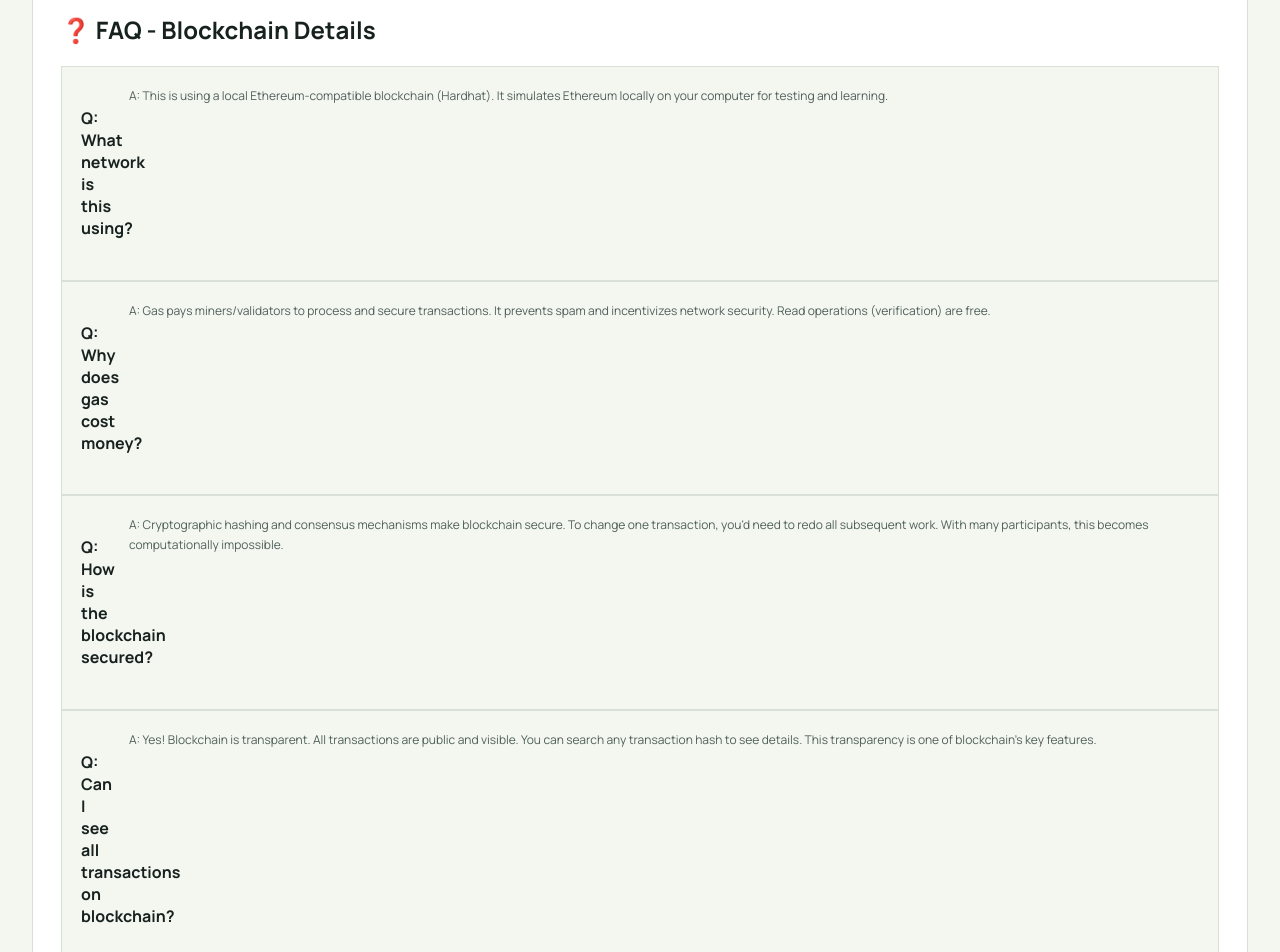
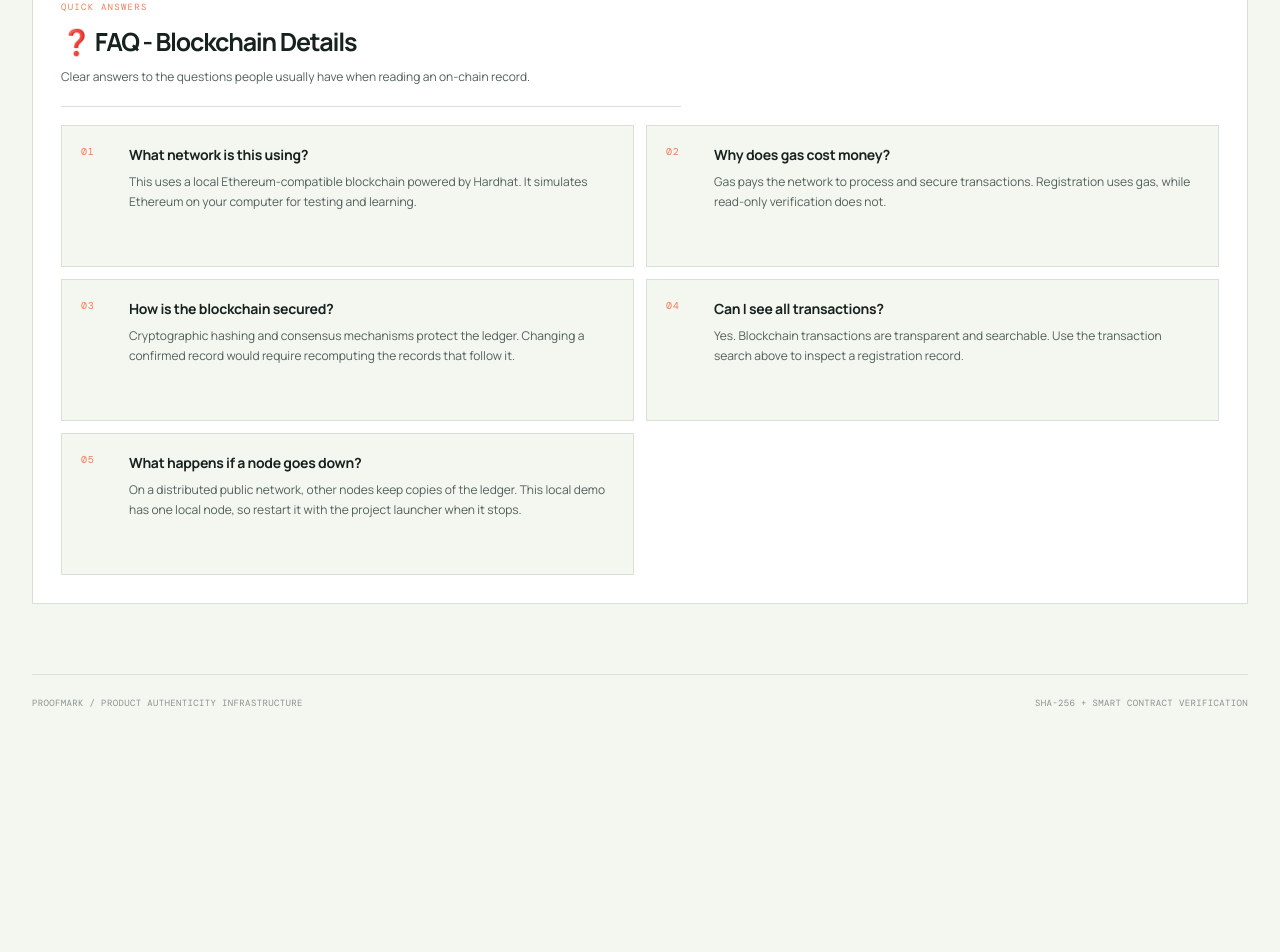
Before and after one commit to Harshal-Bsys27/ProofMark-Product-Authenticity-Blockchain, a React (Create React App) app in the folder proofmark-frontend/: page /blockchain-details in a window 1280 px wide. Shown: the part 420-1372 px from the top of the page. After the commit the page ends 1157 px from the top, so only its background shows below. Built offline with nearby package versions, Linux system fonts and the light colour scheme.

Commit message:
Refactor FAQ section in BlockchainDetails and enhance product verification flow in VerifyProduct

```diff
--- a/proofmark-frontend/src/pages/BlockchainDetails.jsx
+++ b/proofmark-frontend/src/pages/BlockchainDetails.jsx
@@ -391,50 +391,34 @@ function BlockchainDetails({ account }) {
         )}
 
         {/* Help Section */}
-        <section className="help-section">
-          <h2>❓ FAQ - Blockchain Details</h2>
-
-          <div className="faq-item">
-            <h4>Q: What network is this using?</h4>
-            <p>
-              A: This is using a local Ethereum-compatible blockchain (Hardhat).
-              It simulates Ethereum locally on your computer for testing and learning.
-            </p>
+        <section className="help-section faq-section">
+          <div className="faq-heading">
+            <span className="info-kicker">QUICK ANSWERS</span>
+            <h2>❓ FAQ - Blockchain Details</h2>
+            <p>Clear answers to the questions people usually have when reading an on-chain record.</p>
           </div>
 
-          <div className="faq-item">
-            <h4>Q: Why does gas cost money?</h4>
-            <p>
-              A: Gas pays miners/validators to process and secure transactions.
-              It prevents spam and incentivizes network security.
-              Read operations (verification) are free.
-            </p>
-          </div>
-
-          <div className="faq-item">
-            <h4>Q: How is the blockchain secured?</h4>
-            <p>
-              A: Cryptographic hashing and consensus mechanisms make blockchain secure.
-              To change one transaction, you'd need to redo all subsequent work.
-              With many participants, this becomes computationally impossible.
-            </p>
-          </div>
-
-          <div className="faq-item">
-            <h4>Q: Can I see all transactions on blockchain?</h4>
-            <p>
-              A: Yes! Blockchain is transparent. All transactions are public and visible.
-              You can search any transaction hash to see details.
-              This transparency is one of blockchain's key features.
-            </p>
-          </div>
-
-          <div className="faq-item">
-            <h4>Q: What happens if a node goes down?</h4>
-            <p>
-              A: The blockchain continues on other nodes. Your data is safe because
-              copies exist on thousands of computers. No single point of failure.
-            </p>
+          <div className="faq-grid">
+            <article className="faq-item">
+              <span className="faq-index">01</span>
+              <div><h3>What network is this using?</h3><p>This uses a local Ethereum-compatible blockchain powered by Hardhat. It simulates Ethereum on your computer for testing and learning.</p></div>
+            </article>
+            <article className="faq-item">
+              <span className="faq-index">02</span>
+              <div><h3>Why does gas cost money?</h3><p>Gas pays the network to process and secure transactions. Registration uses gas, while read-only verification does not.</p></div>
+            </article>
+            <article className="faq-item">
+              <span className="faq-index">03</span>
+              <div><h3>How is the blockchain secured?</h3><p>Cryptographic hashing and consensus mechanisms protect the ledger. Changing a confirmed record would require recomputing the records that follow it.</p></div>
+            </article>
+            <article className="faq-item">
+              <span className="faq-index">04</span>
+              <div><h3>Can I see all transactions?</h3><p>Yes. Blockchain transactions are transparent and searchable. Use the transaction search above to inspect a registration record.</p></div>
+            </article>
+            <article className="faq-item">
+              <span className="faq-index">05</span>
+              <div><h3>What happens if a node goes down?</h3><p>On a distributed public network, other nodes keep copies of the ledger. This local demo has one local node, so restart it with the project launcher when it stops.</p></div>
+            </article>
           </div>
         </section>
       </main>
--- a/proofmark-frontend/src/pages/RegisterProduct.jsx
+++ b/proofmark-frontend/src/pages/RegisterProduct.jsx
@@ -130,6 +130,16 @@ function RegisterProduct({ account, isConnected }) {
 
     const link = document.createElement('a');
     link.download = `proofmark-${transactionDetails.productId}-qr.png`;
+    link.href = canvas.toDataURL('image/png');
+    link.click();
+  };
+
+  const downloadHistoryQrCode = (entry) => {
+    const canvas = document.getElementById(`history-qr-${entry.hash.slice(2)}`);
+    if (!canvas) return;
+
+    const link = document.createElement('a');
+    link.download = `proofmark-${entry.productId}-qr.png`;
     link.href = canvas.toDataURL('image/png');
     link.click();
   };
@@ -330,6 +340,23 @@ function RegisterProduct({ account, isConnected }) {
                     <small>{entry.hash.slice(0, 12)}...{entry.hash.slice(-8)} • {new Date(entry.registrationTime * 1000).toLocaleDateString()}</small>
                   </div>
                   <div className="history-actions">
+                    <div className="history-qr">
+                      <QRCodeCanvas
+                        id={`history-qr-${entry.hash.slice(2)}`}
+                        value={`${window.location.origin}/verify?hash=${entry.hash}`}
+                        size={58}
+                        bgColor="#ffffff"
+                        fgColor="#0a3d3b"
+                      />
+                      <button
+                        className="btn-secondary small"
+                        type="button"
+                        onClick={() => downloadHistoryQrCode(entry)}
+                        title={`Download QR for ${entry.productId}`}
+                      >
+                        ↓ QR
+                      </button>
+                    </div>
                     <span className={`status-pill ${entry.isActive ? 'active' : 'inactive'}`}>{entry.isActive ? 'Active' : 'Inactive'}</span>
                     {entry.isActive && (
                       <button className="btn-secondary small" type="button" onClick={() => handleDeactivateProduct(entry.hash)}>Deactivate</button>
--- a/proofmark-frontend/src/pages/VerifyProduct.jsx
+++ b/proofmark-frontend/src/pages/VerifyProduct.jsx
@@ -30,6 +30,7 @@ function VerifyProduct({ account }) {
   const [verificationResult, setVerificationResult] = useState(null);
   const [loading, setLoading] = useState(false);
   const [message, setMessage] = useState('');
+  const [processingStage, setProcessingStage] = useState('idle');
 
   const copyValue = async (value) => {
     await navigator.clipboard.writeText(value);
@@ -74,10 +75,14 @@ function VerifyProduct({ account }) {
     }
 
     setLoading(true);
+    setProcessingStage('syncing');
     setMessage('⏳ Verifying product on blockchain...');
 
     try {
-      const result = await verifyProductOnBlockchain(hashValue);
+      const [result] = await Promise.all([
+        verifyProductOnBlockchain(hashValue),
+        new Promise((resolve) => window.setTimeout(resolve, 700))
+      ]);
 
       if (result.success) {
         setVerificationResult(result.verification);
@@ -87,11 +92,14 @@ function VerifyProduct({ account }) {
         } else {
           setMessage('❌ Product NOT FOUND on blockchain');
         }
+        setProcessingStage('idle');
       } else {
         setMessage(`⚠️ Verification error: ${result.error}`);
+        setProcessingStage('error');
       }
     } catch (error) {
       setMessage(`❌ Error: ${error.message}`);
+      setProcessingStage('error');
       console.error('Verification error:', error);
     } finally {
       setLoading(false);
@@ -104,12 +112,13 @@ function VerifyProduct({ account }) {
 
     if (!hash) {
       setMessage('⚠️ QR code did not contain a valid product hash.');
+      setProcessingStage('error');
       return;
     }
 
     setScanOpen(false);
     setProductHash(hash);
-    setMessage('✅ QR code scanned. Verifying product...');
+    setMessage('⏳ QR code decoded. Syncing with the ProofMark ledger...');
     void verifyHash(hash);
   };
 
@@ -120,16 +129,24 @@ function VerifyProduct({ account }) {
 
     if (!file.type.startsWith('image/')) {
       setMessage('⚠️ Please upload a QR code image.');
+      setProcessingStage('error');
       return;
     }
 
+    setLoading(true);
+    setVerificationResult(null);
+    setProductHash(null);
+    setProcessingStage('reading');
     setMessage('⏳ Reading QR image...');
     const reader = new FileReader();
     reader.onload = () => {
       const image = new Image();
       image.onload = () => {
+        setProcessingStage('decoding');
         if (!image.naturalWidth || !image.naturalHeight) {
           setMessage('⚠️ The uploaded image has no readable dimensions.');
+          setProcessingStage('error');
+          setLoading(false);
           return;
         }
 
@@ -139,6 +156,8 @@ function VerifyProduct({ account }) {
         const context = canvas.getContext('2d', { willReadFrequently: true });
         if (!context) {
           setMessage('⚠️ Your browser could not process this image.');
+          setProcessingStage('error');
+          setLoading(false);
           return;
         }
         context.drawImage(image, 0, 0);
@@ -147,15 +166,25 @@ function VerifyProduct({ account }) {
 
         if (!decoded?.data) {
           setMessage('⚠️ No readable QR code was found in that image.');
+          setProcessingStage('error');
+          setLoading(false);
           return;
         }
 
         handleQrScan([{ rawValue: decoded.data }]);
       };
-      image.onerror = () => setMessage('⚠️ The uploaded image could not be read.');
+      image.onerror = () => {
+        setMessage('⚠️ The uploaded image could not be read.');
+        setProcessingStage('error');
+        setLoading(false);
+      };
       image.src = reader.result;
     };
-    reader.onerror = () => setMessage('⚠️ The uploaded image could not be read.');
+    reader.onerror = () => {
+      setMessage('⚠️ The uploaded image could not be read.');
+      setProcessingStage('error');
+      setLoading(false);
+    };
     reader.readAsDataURL(file);
   };
 
@@ -178,6 +207,7 @@ function VerifyProduct({ account }) {
     setProductHash(null);
     setVerificationResult(null);
     setMessage('');
+    setProcessingStage('idle');
   };
 
   const loadDemoCase = (isTampered) => {
@@ -188,6 +218,7 @@ function VerifyProduct({ account }) {
     setProductHash(null);
     setVerificationResult(null);
     setMessage(isTampered ? 'Tampered demo loaded. Generate the hash to compare.' : 'Authentic demo loaded. Generate the hash to verify.');
+    setProcessingStage('idle');
   };
 
   const handleGenerateHash = () => {
@@ -352,7 +383,26 @@ function VerifyProduct({ account }) {
           </section>
         )}
 
-        {loading && <div className="verification-progress"><span className="progress-spinner" /><div><strong>Reading the ProofMark ledger</strong><p>Generating a response from the local blockchain...</p></div></div>}
+        {(loading || processingStage === 'error') && (
+          <div className={`verification-progress verification-progress-${processingStage}`}>
+            {processingStage !== 'error' && <span className="progress-spinner" />}
+            <div className="verification-progress-copy">
+              <strong>
+                {processingStage === 'reading' && 'Reading QR image'}
+                {processingStage === 'decoding' && 'Decoding QR proof'}
+                {processingStage === 'syncing' && 'Syncing with the ProofMark ledger'}
+                {processingStage === 'error' && 'Verification could not be completed'}
+              </strong>
+              <p>
+                {processingStage === 'reading' && 'Loading the uploaded image securely...'}
+                {processingStage === 'decoding' && 'Extracting the signed product fingerprint...'}
+                {processingStage === 'syncing' && 'Checking the fingerprint against the local blockchain...'}
+                {processingStage === 'error' && 'Check the QR image and local network, then try again.'}
+              </p>
+              {processingStage !== 'error' && <span className="verification-progress-track"><span /></span>}
+            </div>
+          </div>
+        )}
 
         {/* Status Message */}
         {message && (
@@ -425,6 +475,7 @@ function VerifyProduct({ account }) {
                 setProductHash(null);
                 setVerificationResult(null);
                 setMessage('');
+                setProcessingStage('idle');
               }}
             >
               Verify Another Product
@@ -471,6 +522,7 @@ function VerifyProduct({ account }) {
                 setProductHash(null);
                 setVerificationResult(null);
                 setMessage('');
+                setProcessingStage('idle');
               }}
             >
               Try Another Product
```
